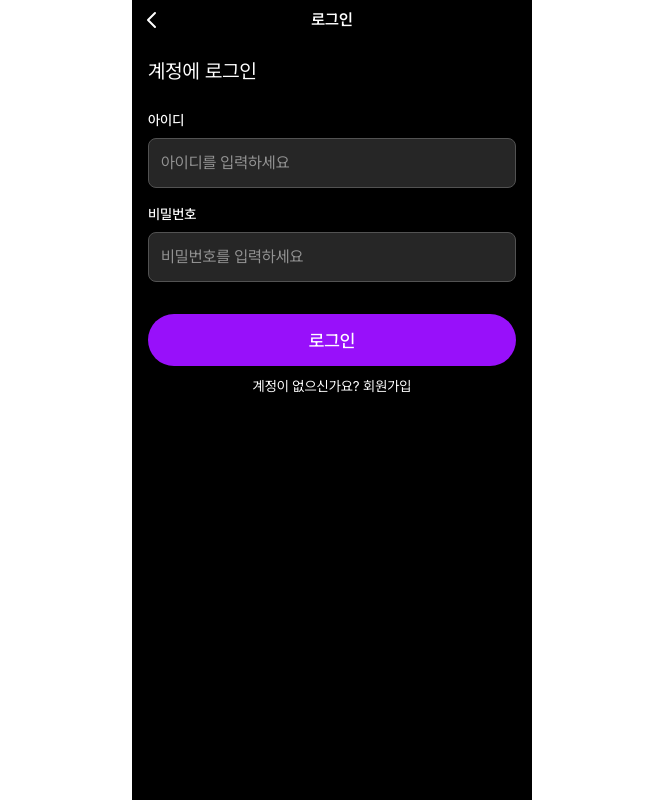
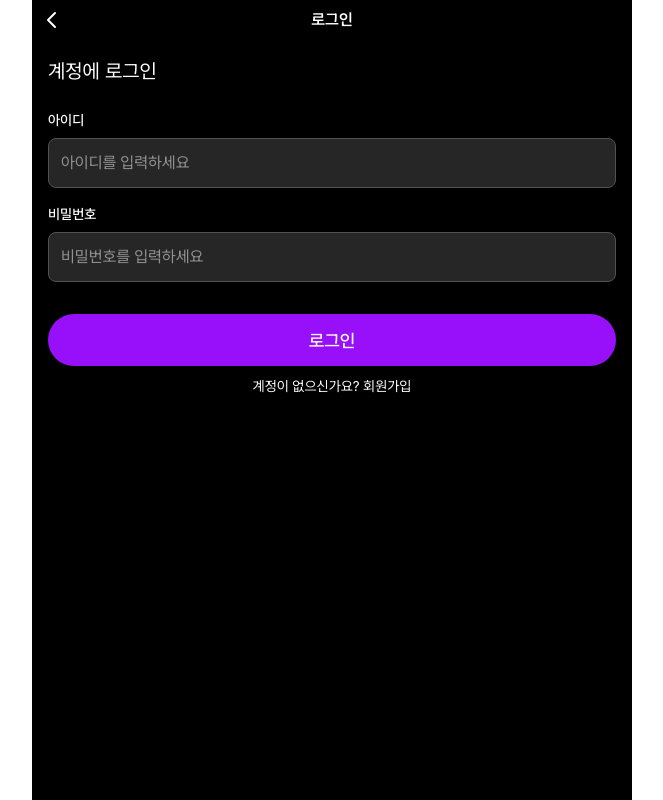
Before and after one commit to Doo-mer/ALLOUT-V2, a Next.js app: page /login in a window 1280 px wide. Shown: the whole page, without its empty margins (308-971 px from the left). Built offline with nearby package versions, Linux system fonts and the light colour scheme.

Commit message:
반응형

```diff
--- a/app/home/page.tsx
+++ b/app/home/page.tsx
@@ -295,7 +295,7 @@ export default function HomePage() {
 
   return (
     <App>
-      <Container className="bg-black overflow-y-auto snap-y snap-mandatory h-screen relative">
+      <Container className="bg-black overflow-y-auto overflow-x-hidden snap-y snap-mandatory h-screen relative">
         <Column className="w-full">
           {/* 상단 섹션 */}
           <Column className="w-full justify-between gap-8 snap-start">
--- a/shared/component/CalendarGrid.tsx
+++ b/shared/component/CalendarGrid.tsx
@@ -13,9 +13,9 @@ const CalendarGrid: React.FC<CalendarGridProps> = ({
   onDayClick,
 }) => {
   return (
-    <div className="grid grid-cols-5 w-80 mx-auto">
+    <div className="grid grid-cols-5 mx-auto w-[90%]">
       {days.map((day, idx) => {
-        let baseClasses = 'w-16 h-16 rounded-full flex items-center justify-center transition cursor-pointer';
+        let baseClasses = 'w-full aspect-square rounded-full flex items-center justify-center transition cursor-pointer';
         let statusClasses = '';
         let content: React.ReactNode = null;
         let clickable = false;
--- a/shared/layout/Container.tsx
+++ b/shared/layout/Container.tsx
@@ -5,7 +5,7 @@ interface ContainerProps {
 
 const Container: React.FC<ContainerProps> = ({ className = '', children }) => {
     return (
-        <div className={`container mx-auto max-w-[400px] bg-black h-full ${className}`.trim()}>
+        <div className={`container mx-auto max-w-[600px] bg-black h-full ${className}`.trim()}>
             {children}
         </div>
     );
```
